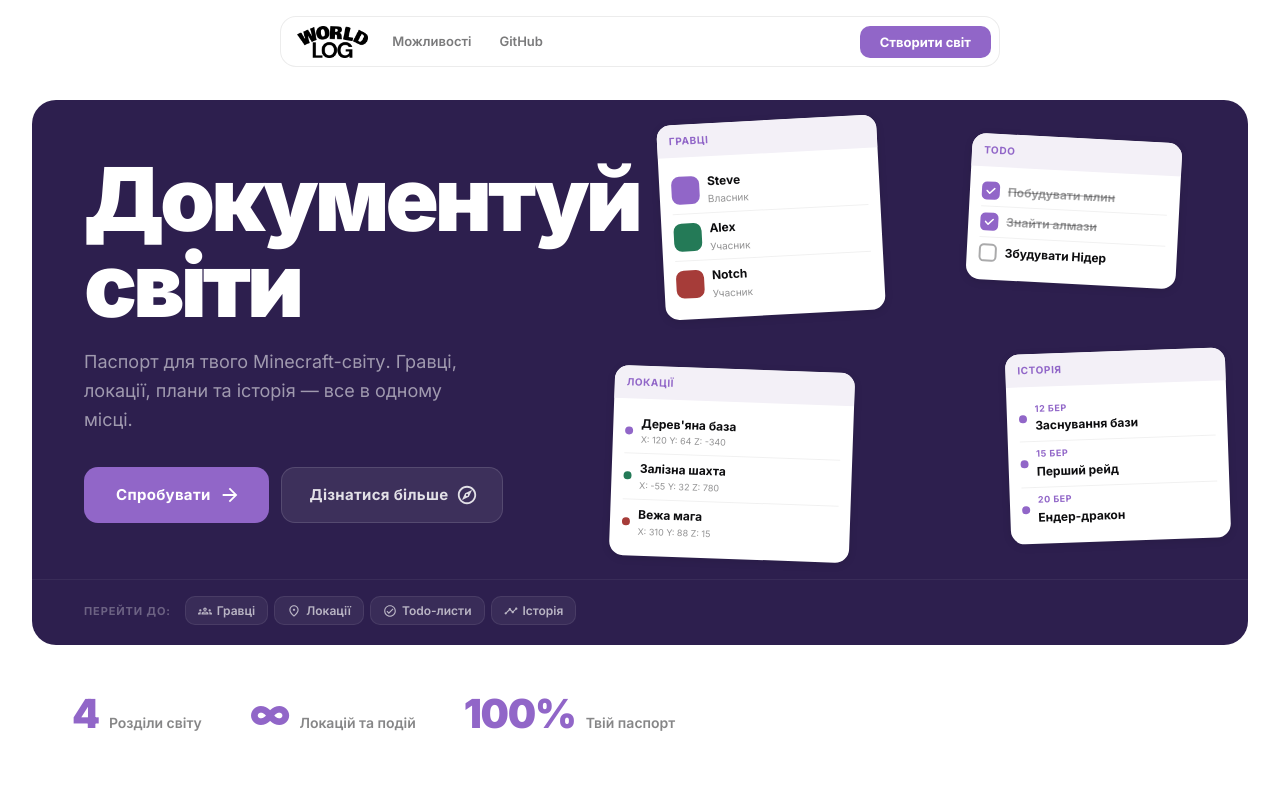
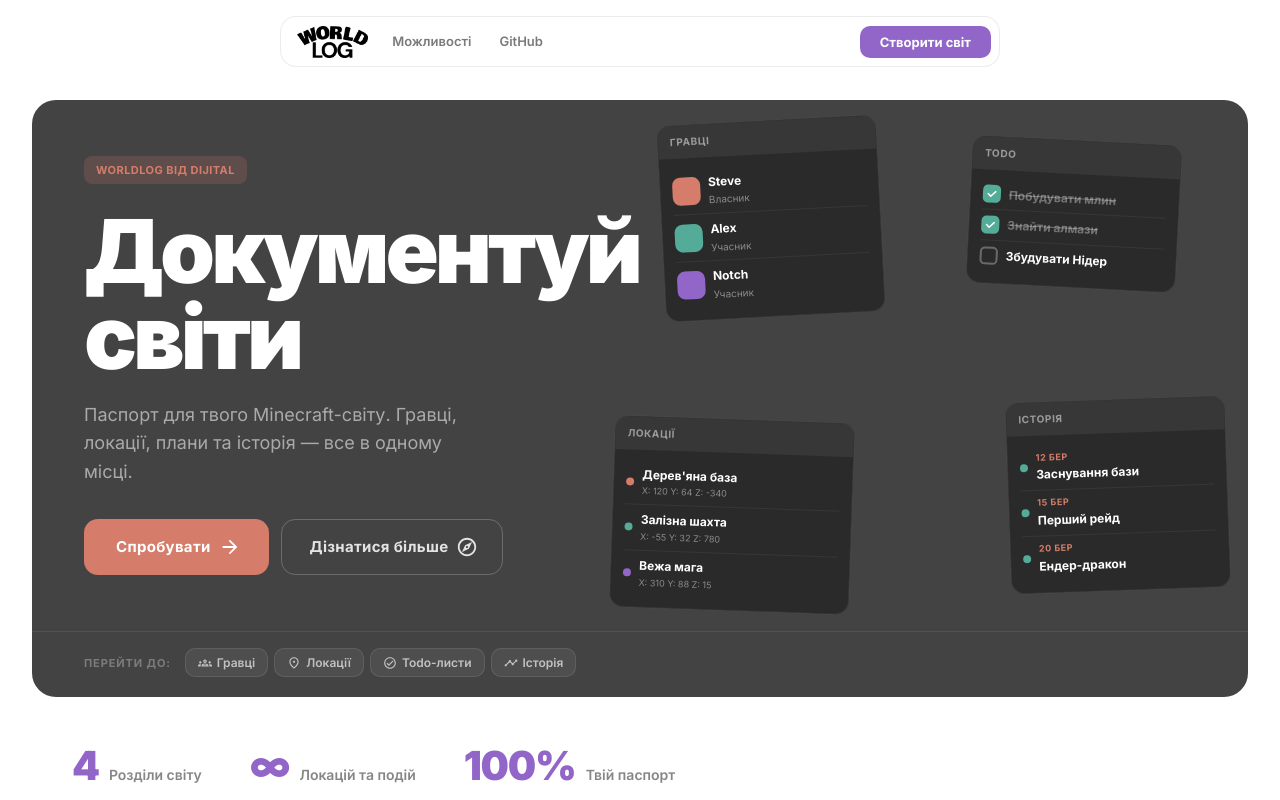
Before and after one commit to ttjelky/Worldlog, a React (Vite) app in the folder frontend/: page / in a window 1280 px wide. Shown: the top 800 px of the page. Built offline with nearby package versions, Linux system fonts and the light colour scheme; no server answers.

Commit message:
fix: hero section uses new coral/teal biome from MyWorlds

```diff
--- a/frontend/src/features/landing/components/Hero/Hero.jsx
+++ b/frontend/src/features/landing/components/Hero/Hero.jsx
@@ -31,7 +31,7 @@ function MockupPlayers() {
             <div
               className={styles.mockupAvatar}
               style={{
-                background: i === 0 ? '#9166c8' : i === 1 ? '#247A57' : '#A63C39',
+                background: i === 0 ? '#d57c6a' : i === 1 ? '#54ac98' : '#9166c8',
               }}
             />
             <div className={styles.mockupRowText}>
@@ -53,9 +53,9 @@ function MockupLocations() {
       </div>
       <div className={styles.mockupBody}>
         {[
-          { name: "Дерев'яна база", coords: 'X: 120 Y: 64 Z: -340', color: '#9166c8' },
-          { name: 'Залізна шахта', coords: 'X: -55 Y: 32 Z: 780', color: '#247A57' },
-          { name: 'Вежа мага', coords: 'X: 310 Y: 88 Z: 15', color: '#A63C39' },
+          { name: "Дерев'яна база", coords: 'X: 120  Y: 64  Z: -340', color: '#d57c6a' },
+          { name: 'Залізна шахта', coords: 'X: -55  Y: 32  Z: 780', color: '#54ac98' },
+          { name: 'Вежа мага', coords: 'X: 310  Y: 88  Z: 15', color: '#9166c8' },
         ].map((loc) => (
           <div key={loc.name} className={styles.mockupRow}>
             <div className={styles.mockupLocDot} style={{ background: loc.color }} />
@@ -85,7 +85,7 @@ function MockupTodos() {
           <div key={i} className={styles.mockupRow}>
             <div
               className={styles.mockupCheckbox}
-              style={t.done ? { background: '#9166c8', borderColor: '#9166c8' } : {}}
+              style={t.done ? { background: '#54ac98', borderColor: '#54ac98' } : {}}
             >
               {t.done && (
                 <svg viewBox="0 0 16 16" fill="none" className={styles.mockupCheckSvg}>
@@ -135,6 +135,7 @@ export default function Hero({ onStart }) {
         <div className={styles.heroContent}>
           <div className={styles.heroTop}>
             <div className={styles.heroText}>
+              <span className={styles.heroBadge}>WorldLog від DiJital</span>
               <h1 className={styles.heroTitle}>
                 Документуй
                 <br />
@@ -146,7 +147,6 @@ export default function Hero({ onStart }) {
               <div className={styles.heroButtons}>
                 <Button
                   variant="contained"
-                  color="primary"
                   disableElevation
                   size="large"
                   endIcon={<ArrowForwardIcon />}
@@ -156,8 +156,7 @@ export default function Hero({ onStart }) {
                   Спробувати
                 </Button>
                 <Button
-                  variant="tonal"
-                  color="primary"
+                  variant="outlined"
                   size="large"
                   endIcon={<ExploreOutlinedIcon />}
                   onClick={() => scrollTo('features')}
--- a/frontend/src/features/landing/components/Hero/Hero.module.css
+++ b/frontend/src/features/landing/components/Hero/Hero.module.css
@@ -1,6 +1,6 @@
 /* ─────────────────────────────────────────
-   Hero – Amethyst Geode biome
-   Colors: #2d1f4e → #4a2d7a → #9166c8
+   Hero – Coral + Teal biome
+   Colors from MyWorlds: #434343, #d57c6a, #54ac98
    ───────────────────────────────────────── */
 
 .heroSection {
@@ -19,7 +19,7 @@
   margin: 0 auto;
   border-radius: 24px;
   overflow: hidden;
-  background: #2d1f4e;
+  background: #434343;
 }
 
 .heroContent {
@@ -54,6 +54,20 @@
     max-width: 560px;
     padding: 56px 52px;
   }
+}
+
+.heroBadge {
+  display: inline-block;
+  align-self: flex-start;
+  padding: 5px 12px;
+  border-radius: 8px;
+  background: rgba(213, 124, 106, 0.18);
+  color: #d57c6a;
+  font-weight: 700;
+  font-size: 11px;
+  letter-spacing: 0.04em;
+  text-transform: uppercase;
+  margin-bottom: 24px;
 }
 
 .heroTitle {
@@ -97,12 +111,12 @@
   padding: 14px 32px !important;
   font-size: 15px !important;
   font-weight: 700 !important;
-  background: #9166c8 !important;
+  background: #d57c6a !important;
   color: #ffffff !important;
 }
 
 .heroButtonPrimary:hover {
-  background: #7a52b0 !important;
+  background: #c06a58 !important;
 }
 
 .heroButtonSecondary {
@@ -110,13 +124,13 @@
   padding: 14px 28px !important;
   font-size: 15px !important;
   font-weight: 700 !important;
-  background: rgba(255, 255, 255, 0.08) !important;
+  background: transparent !important;
   color: rgba(255, 255, 255, 0.85) !important;
-  border: 1px solid rgba(255, 255, 255, 0.12) !important;
+  border: 1px solid rgba(255, 255, 255, 0.22) !important;
 }
 
 .heroButtonSecondary:hover {
-  background: rgba(255, 255, 255, 0.14) !important;
+  background: rgba(255, 255, 255, 0.08) !important;
 }
 
 .heroVisual {
@@ -142,7 +156,7 @@
   flex-direction: column;
   gap: 10px;
   padding: 18px 32px 22px;
-  border-top: 1px solid rgba(255, 255, 255, 0.06);
+  border-top: 1px solid rgba(255, 255, 255, 0.08);
 }
 
 @media (min-width: 900px) {
@@ -176,7 +190,7 @@
   padding: 6px 12px;
   border-radius: 10px;
   background: rgba(255, 255, 255, 0.06);
-  border: 1px solid rgba(255, 255, 255, 0.08);
+  border: 1px solid rgba(255, 255, 255, 0.10);
   color: rgba(255, 255, 255, 0.65);
   font-weight: 600;
   font-size: 12px;
@@ -195,15 +209,15 @@
 }
 
 /* ─────────────────────────────────────────
-   Mockup cards — no traffic light dots
+   Mockup cards
    ───────────────────────────────────────── */
 
 .collageCard {
   position: absolute;
-  background: #ffffff;
+  background: #2a2a2a;
   border-radius: 14px;
   overflow: hidden;
-  box-shadow: 0 2px 8px rgba(0, 0, 0, 0.10);
+  border: 1px solid rgba(255, 255, 255, 0.08);
 }
 
 .collagePlayers {
@@ -239,7 +253,7 @@
 }
 
 .mockupHeader {
-  background: #f3f0f7;
+  background: rgba(255, 255, 255, 0.06);
   padding: 8px 12px;
   display: flex;
   align-items: center;
@@ -248,7 +262,7 @@
 .mockupHeaderLabel {
   font-weight: 700;
   font-size: 10px;
-  color: #9166c8;
+  color: rgba(255, 255, 255, 0.50);
   text-transform: uppercase;
   letter-spacing: 0.06em;
 }
@@ -265,7 +279,7 @@
 }
 
 .mockupRow + .mockupRow {
-  border-top: 1px solid rgba(13, 13, 15, 0.06);
+  border-top: 1px solid rgba(255, 255, 255, 0.06);
 }
 
 .mockupRowText {
@@ -275,17 +289,17 @@
 .mockupRowName {
   font-weight: 700;
   font-size: 12px;
-  color: #0d0d0f;
+  color: #ffffff;
 }
 
 .mockupRowSub {
   font-size: 10px;
-  color: rgba(13, 13, 15, 0.45);
+  color: rgba(255, 255, 255, 0.45);
 }
 
 .mockupRowCoords {
   font-size: 9px;
-  color: rgba(13, 13, 15, 0.45);
+  color: rgba(255, 255, 255, 0.45);
 }
 
 .mockupRowDate {
@@ -293,7 +307,7 @@
   font-size: 9px;
   letter-spacing: 0.06em;
   text-transform: uppercase;
-  color: #9166c8;
+  color: #d57c6a;
 }
 
 .mockupAvatar {
@@ -314,7 +328,7 @@
   width: 18px;
   height: 18px;
   border-radius: 5px;
-  border: 2px solid rgba(13, 13, 15, 0.35);
+  border: 2px solid rgba(255, 255, 255, 0.30);
   flex-shrink: 0;
   display: flex;
   align-items: center;
@@ -328,14 +342,14 @@
 
 .mockupTodoDone {
   text-decoration: line-through;
-  color: rgba(13, 13, 15, 0.40);
+  color: rgba(255, 255, 255, 0.35);
 }
 
 .mockupTimelineNode {
   width: 8px;
   height: 8px;
   border-radius: 4px;
-  background: #9166c8;
+  background: #54ac98;
   flex-shrink: 0;
 }
 
```
